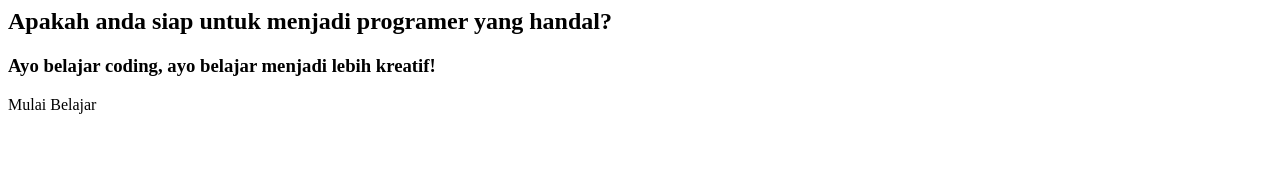
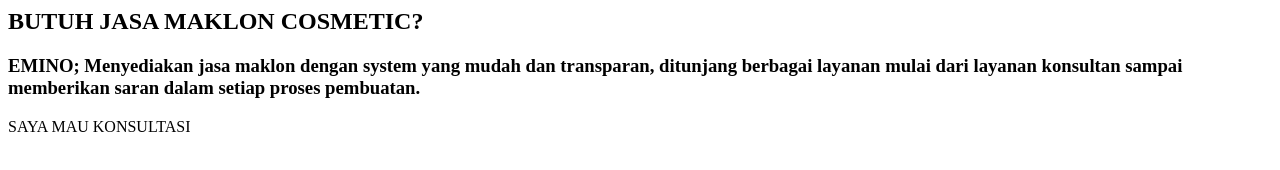
Before and after one commit to nickyannisad/tugas-kelompok-D02, a plain HTML site: page index.html in a window 1280 px wide. Drawn offline with Linux system fonts and the light colour scheme.

Commit message:
Update index.html

```diff
--- a/index.html
+++ b/index.html
@@ -2,9 +2,9 @@
     <div class="message-wrapper">
       <div class="container">
         <div class="heading">
-          <h2>Apakah anda siap untuk menjadi programer yang handal?</h2>
-          <h3>Ayo belajar coding, ayo belajar menjadi lebih kreatif!</h3>
+          <h2>BUTUH JASA MAKLON COSMETIC?</h2>
+          <h3>EMINO; Menyediakan jasa maklon dengan system yang mudah dan transparan, ditunjang berbagai layanan mulai dari layanan konsultan sampai memberikan saran dalam setiap proses pembuatan.</h3>
         </div>
-        <span class="btn message">Mulai Belajar</span>
+        <span class="btn message">SAYA MAU KONSULTASI</span>
       </div>
     </div>
```
